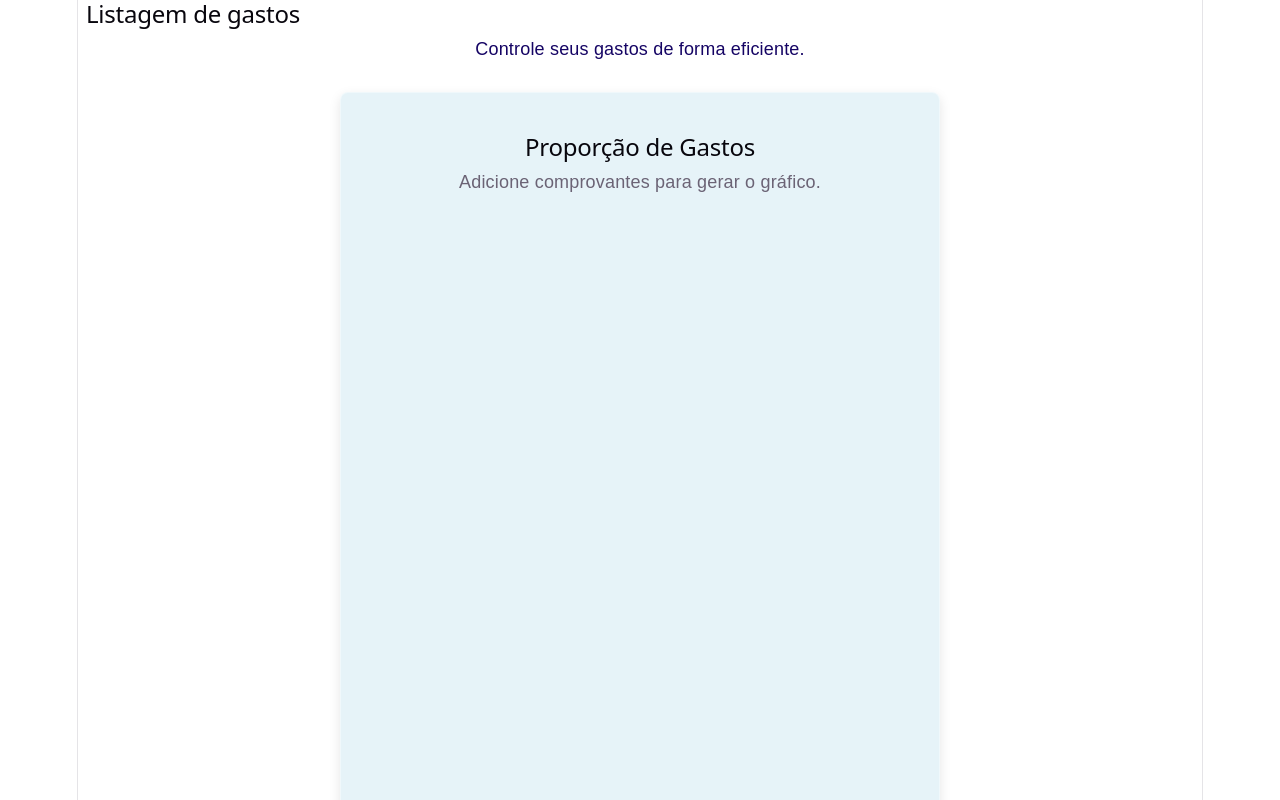
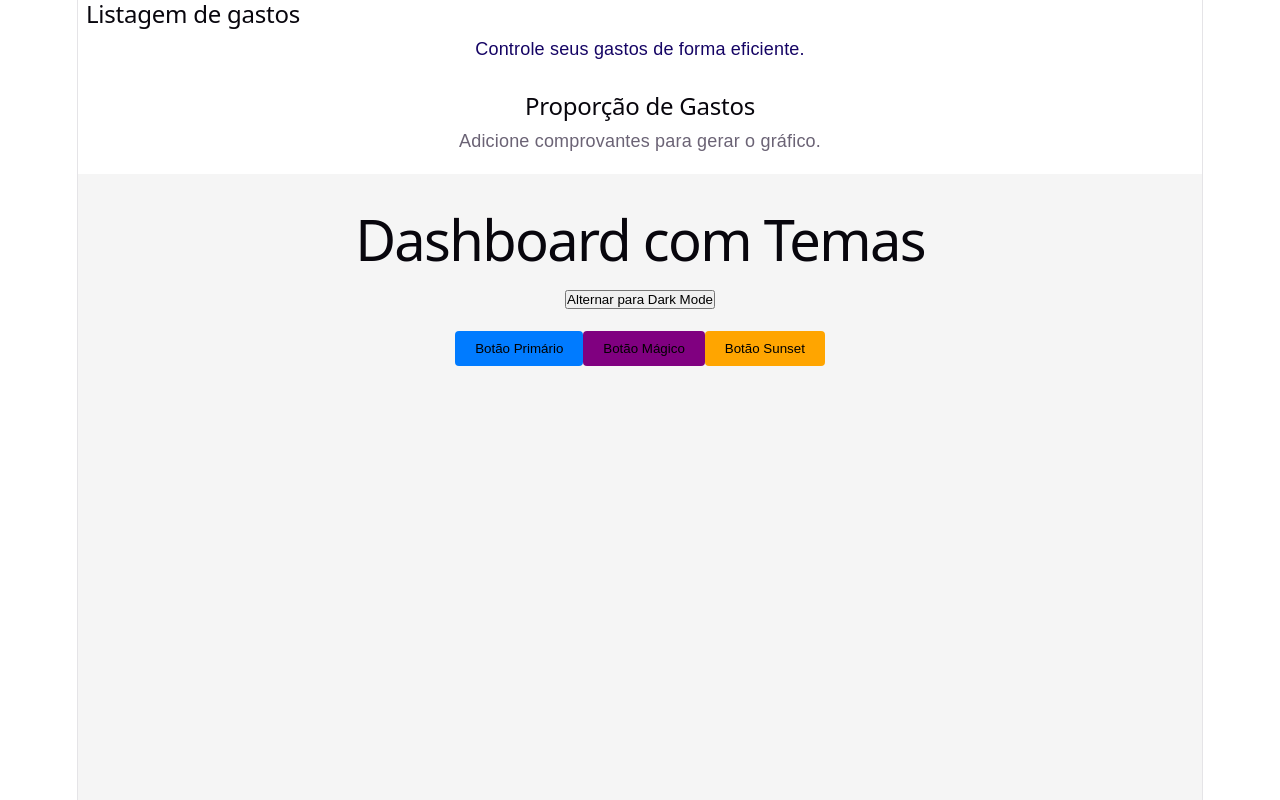
Before and after one commit to Negoedd-Dev/listagem-gastos-ORC-Dashboard, a React (Vite) app: page / in a window 1280 px wide. Shown: the top 800 px of the page. Built offline with nearby package versions, Linux system fonts and the light colour scheme.

Commit message:
Feat: Feita correções e novas funcionalidades adicionas

```diff
--- a/src/App.jsx
+++ b/src/App.jsx
@@ -1,23 +1,71 @@
+// import react, { useState } from "react";
+// import EstilosGlobais from "./styles/EstilosGlobais";
+// import "./App.css";
+// import Header from "./components/header";
+// import Footer from "./components/footer";
+// import OCRApp from "./components/OCRApp";
+
+// function App() {
+//   return (
+//     <>
+//       <EstilosGlobais />
+//       <Header />
+//       <div className="container">
+//         <div className="form-container">
+//           <OCRApp />
+//         </div>
+//       </div>
+//       <Footer />
+//     </>
+//   );
+// }
+
+// export default App;
+//* ====================================================================================================================================
+//* Versão 2.0
 import react, { useState } from "react";
+import useTheme from "./hooks/useTheme";
+import Button from "./components/Button/Button";
 import EstilosGlobais from "./styles/EstilosGlobais";
 import "./App.css";
 import Header from "./components/header";
 import Footer from "./components/footer";
 import OCRApp from "./components/OCRApp";
 
-function App() {
+export default function App() {
+  const { theme, setTheme, tokens } = useTheme();
+
   return (
     <>
       <EstilosGlobais />
       <Header />
-      <div className="container">
-        <div className="form-container">
-          <OCRApp />
+      <OCRApp />
+      <div
+        style={{
+          backgroundColor: tokens.colors.background,
+          color: tokens.colors.text,
+          minHeight: "100vh",
+          padding: "20px",
+        }}
+      >
+        <h1>Dashboard com Temas</h1>
+        <button onClick={() => setTheme(theme === "light" ? "dark" : "light")}>
+          Alternar para {theme === "light" ? "Dark" : "Light"} Mode
+        </button>
+
+        <div style={{ marginTop: "20px" }}>
+          <Button variant="primary" tokens={tokens}>
+            Botão Primário
+          </Button>
+          <Button variant="magic" tokens={tokens}>
+            Botão Mágico
+          </Button>
+          <Button variant="sunset" tokens={tokens}>
+            Botão Sunset
+          </Button>
         </div>
       </div>
       <Footer />
     </>
   );
 }
-
-export default App;
```
